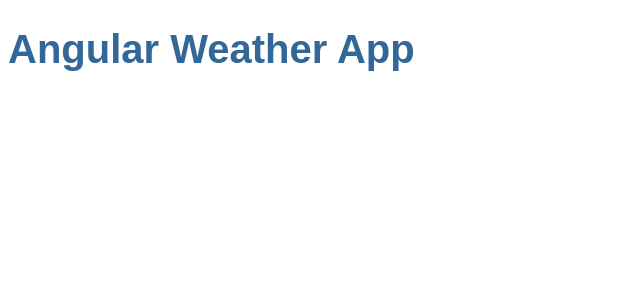
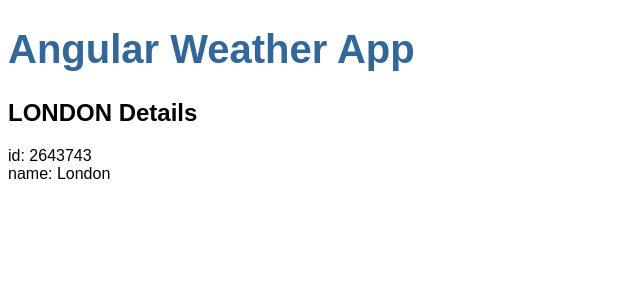
Before and after one commit to oskarjakiela/angular-weather-app, an Angular app: page / in a window 1280 px wide. Shown: the top 300 px of the page, without its empty margins (0-640 px from the left). Built offline with nearby package versions, Linux system fonts and the light colour scheme.

Commit message:
Add cities component

```diff
--- a/src/app/app.component.css
+++ b/src/app/app.component.css
@@ -1,5 +1,11 @@
+* {
+  font-family: Arial, Helvetica, sans-serif;
+}
+
 body {
   margin: 2em;
+  color: #888;
+  font-family: Cambria, Georgia;
 }
 
 h1 {
@@ -7,3 +13,9 @@ h1 {
   font-family: Arial, Helvetica, sans-serif;
   font-size: 250%;
 }
+
+h2, h3 {
+  color: #444;
+  font-family: Arial, Helvetica, sans-serif;
+  font-weight: lighter;
+}
--- a/src/app/app.component.html
+++ b/src/app/app.component.html
@@ -1 +1,2 @@
 <h1>{{ title }}</h1>
+<app-cities></app-cities>
--- a/src/app/app.module.ts
+++ b/src/app/app.module.ts
@@ -3,11 +3,13 @@ import { NgModule } from '@angular/core';
 
 
 import { AppComponent } from './app.component';
+import { CitiesComponent } from './cities/cities.component';
 
 
 @NgModule({
   declarations: [
-    AppComponent
+    AppComponent,
+    CitiesComponent
   ],
   imports: [
     BrowserModule
--- /dev/null
+++ b/src/app/cities/cities.component.html
@@ -0,0 +1,3 @@
+<h2>{{ city.name | uppercase }} Details</h2>
+<div><span>id: </span>{{city.id}}</div>
+<div><span>name: </span>{{city.name}}</div>
--- /dev/null
+++ b/src/app/cities/cities.component.ts
@@ -0,0 +1,20 @@
+import { Component, OnInit } from '@angular/core';
+import { City } from './../city';
+
+@Component({
+  selector: 'app-cities',
+  templateUrl: './cities.component.html',
+  styleUrls: ['./cities.component.css']
+})
+export class CitiesComponent implements OnInit {
+  city: City = {
+    id: 2643743,
+    name: 'London',
+  };
+
+  constructor() { }
+
+  ngOnInit() {
+  }
+
+}
--- /dev/null
+++ b/src/app/city.ts
@@ -0,0 +1,4 @@
+export class City {
+  id: number;
+  name: string;
+}
```
Also changed, not shown: src/app/cities/cities.component.css (added), 1 other file (tests, documents, lock files or other folders).
